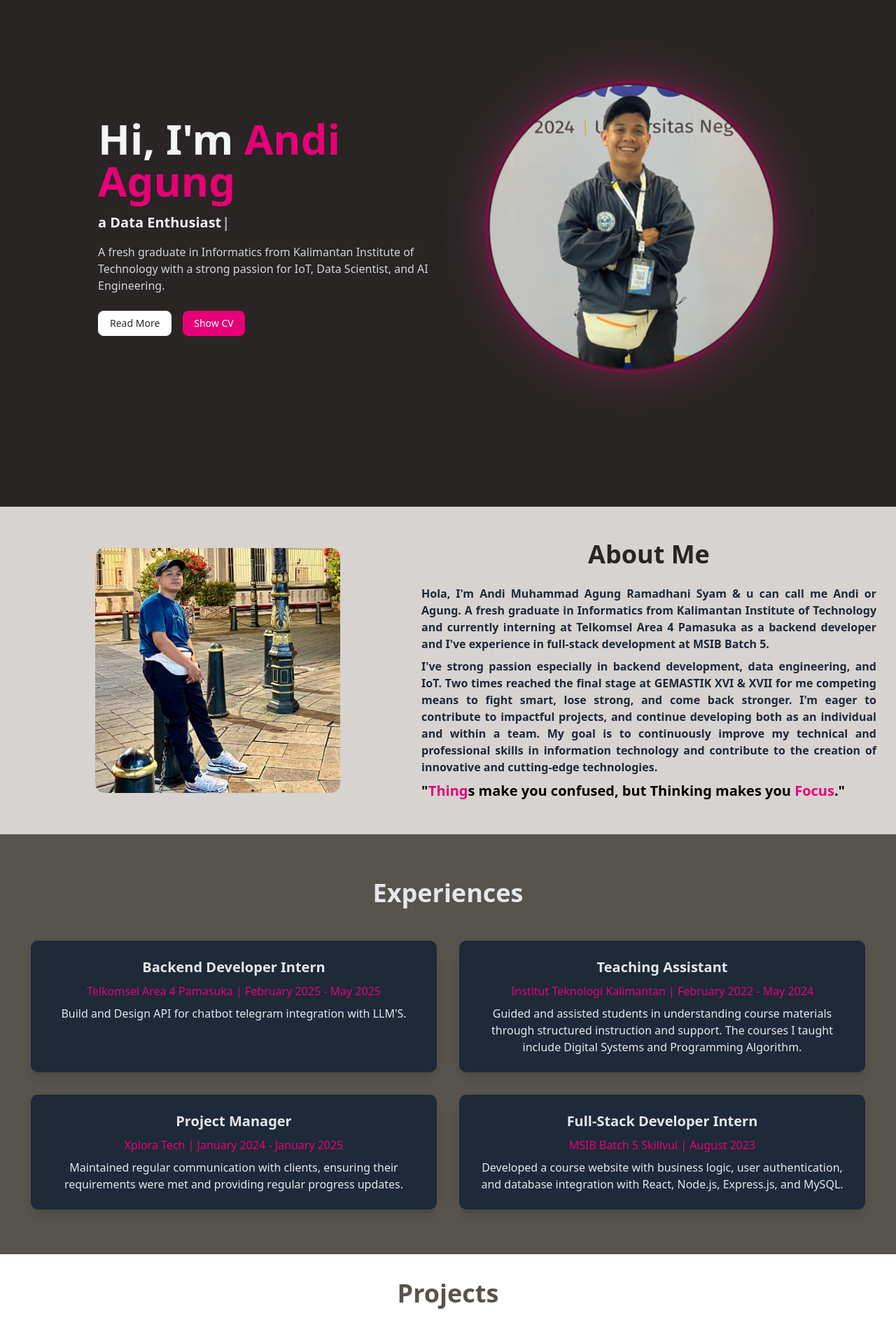
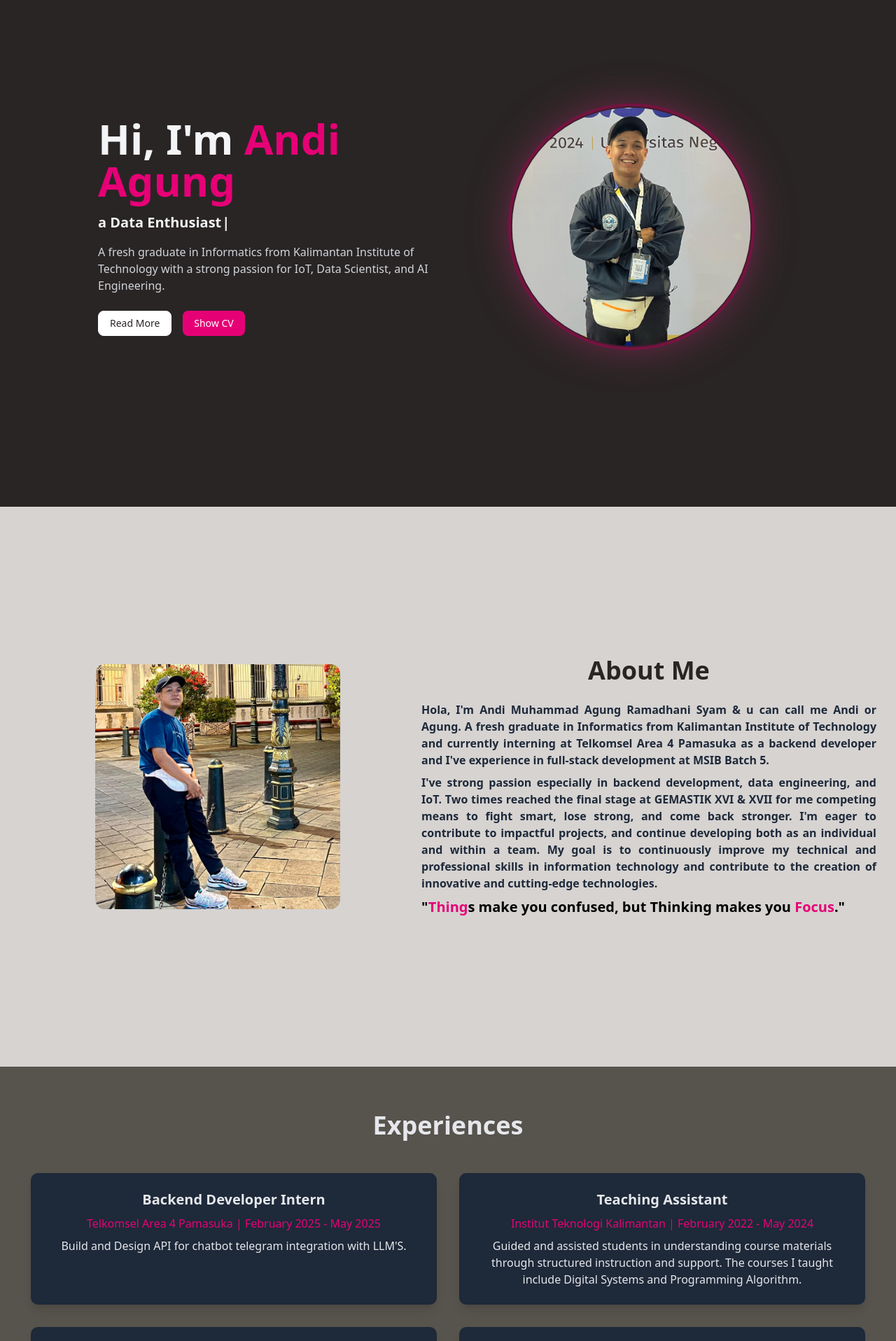
Before and after one commit to possible112/portfolio-pribadi, a Next.js app: page / in a window 1280 px wide. Shown: the part 140-2056 px from the top of the page at 70% size. Built offline with nearby package versions, Linux system fonts and the light colour scheme.

Commit message:
update 2.3

```diff
--- a/src/app/globals.css
+++ b/src/app/globals.css
@@ -16,21 +16,22 @@
   animation: float 3s ease-in-out infinite;
 }
 
-html {
+html,body {
   scroll-behavior: smooth;
+  overflow-x: hidden;
 }
 
 @keyframes pulseRing {
   0% {
-    transform: scale(1);
+    transform: scale(0.8);
     opacity: 1.0;
   }
   50% {
-    transform: scale(1.2);
+    transform: scale(1.0);
     opacity: 1.7;
   }
   100% {
-    transform: scale(1);
+    transform: scale(0.8);
     opacity: 1.5;
   }
 }
--- a/src/app/page.tsx
+++ b/src/app/page.tsx
@@ -8,7 +8,7 @@ import { Mail, Github, Linkedin, Instagram, Copyright } from 'lucide-react';
 
 export default function Home() {
   return (
-    <main className="w-full">
+    <main className="min-h-screen w-full">
       {/* Hero Section */}
       <section id="hero" className="min-h-screen w-full flex flex-col md:flex-row items-center justify-center bg-stone-800 text-white px-2 py-12 md:px-16">
         <div className="w-full grid md:grid-cols-2 gap-6 items-center py-8 md:px-16">
@@ -52,13 +52,14 @@ export default function Home() {
 
           {/* Right: Image */}
           <div className="relative flex justify-center items-center mt-8 md:mt-0">
-            <div className="relative w-[250px] h-[250px] md:w-[350px] md:h-[350px] rounded-full shadow-[0_0_60px_#7b2a50] ring-4 ring-pink-800/50 ring-offset-2 ring-offset-[#3f1d2d] animate-pulse-ring">
+            <div className="relative w-[200px] h-[200px] md:w-[350px] md:h-[350px] rounded-full shadow-[0_0_60px_#7b2a50] ring-4 ring-pink-800/50 ring-offset-2 ring-offset-[#3f1d2d] animate-pulse-ring">
               <Image
                 src="/profile.jpg"
                 alt="Andi Agung"
                 width={700}
                 height={700}
-                className="rounded-full object-cover w-full h-full"
+                className="rounded-full object-cover w-full h-full max-w-full"
+                priority
               />
             </div>
           </div>
@@ -66,7 +67,7 @@ export default function Home() {
       </section>
 
       {/* About Section */}
-      <section id="about" className="scroll-mt-32 w-full flex flex-col md:flex-row items-center justify-between bg-stone-300 text-white px-6 py-12">
+      <section id="about" className="scroll-mt-32 min-h-screen w-full flex flex-col md:flex-row items-center justify-between bg-stone-300 text-white px-6 py-12">
         <div className="flex justify-between mx-4 mb-6 md:mb-0">
           <div className="mx-24 w-[300px] h-[300px] md:w-[350px] md:h-[350px] rounded-2xl ring-teal-800 ring-offset-2 ring-offset-[#3f3e1d]">
             <Image
@@ -75,6 +76,7 @@ export default function Home() {
               width={350}
               height={350}
               className="rounded-xl object-cover w-full h-full"
+              priority
             />
           </div>
         </div>
@@ -96,7 +98,7 @@ export default function Home() {
       </section>
 
       {/* experiences Section */}
-      <section id="experiences" className="scroll-mt-32 py-16 bg-stone-600 text-center px-6">
+      <section id="experiences" className="scroll-mt-32 py-16 flex flex-col min-h-screen w-full bg-stone-600 text-center px-6">
         <h2 className="text-4xl font-semibold text-gray-200 mb-12">Experiences</h2>
         <div className="grid grid-cols-1 sm:grid-cols-2 md:grid-cols-2 lg:grid-cols-2 max-w-7xl px-5 mx-auto gap-8">
           {/* Experience 1 */}
@@ -138,8 +140,8 @@ export default function Home() {
       </section>
 
       {/* Projects Section */}
-      <section id="projects" className="scroll-mt-32 max-w-7xl mx-auto py-4">
-        <h2 className="text-4xl text-stone-600 font-bold text-center mt-5 mb-15">Projects</h2>
+      <section id="projects" className="scroll-mt-32 min-h-screen w-full flex flex-col max-w-7xl mx-auto py-4 bg-stone-300">
+        <h2 className="text-4xl text-stone-800 font-bold text-center mt-5 mb-15">Projects</h2>
         <div className="grid grid-cols-1 sm:grid-cols-2 md:grid-cols-2 lg:grid-cols-2 gap-18 mb-18 px-8">
           <ProjectCard
             title="AviSent"
@@ -169,7 +171,7 @@ export default function Home() {
       </section>
 
       {/* Contact Section */}
-      <section id="contact" className="scroll-mt-24 flex flex-col justify-end items-center bg-stone-800 text-center px-4 py-24">
+      <section id="contact" className="scroll-mt-24 flex flex-col min-h-screen w-full justify-end items-center bg-stone-800 text-center px-4 py-24">
         <h2 className="text-3xl text-gray-200 font-semibold mb-8">Get in touch with me</h2>
         <div className="flex justify-center items-center space-x-6 relative">
           {/* Email Icon */}
```
